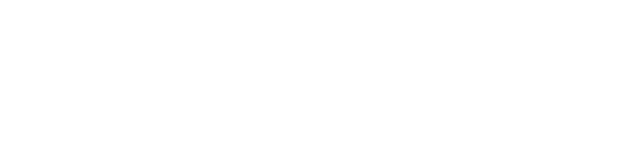
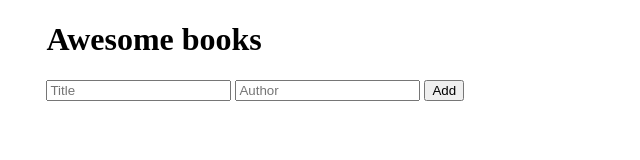
Before and after one commit to mj-e-boc/Awesome-Books, a website: page index.html in a window 1280 px wide. Shown: the whole page, without its empty margins (0-640 px from the left). Drawn offline with Linux system fonts and the light colour scheme.

Commit message:
add workflow, add index.html, styles.css

```diff
--- a/index.html
+++ b/index.html
@@ -3,9 +3,26 @@
 <head>
     <meta charset="UTF-8">
     <meta name="viewport" content="width=device-width, initial-scale=1.0">
-    <title>Document</title>
+    <title>Awesome books
+    </title>
+    <link rel="stylesheet" href="styles.css">
 </head>
 <body>
+    <main>
+        <h1>
+        Awesome books
+        </h1>
+        <div class="books">
 
+        </div>
+        <div class="inputs">
+<input type="text"  id="title" name="title" placeholder="Title">
+        <input type="text"  id="author" name="author" placeholder="Author">
+        <button class="addbook">
+            Add
+        </button>
+        </div>
+    </main>
+<script src="index.js"></script>
 </body>
 </html>
--- /dev/null
+++ b/styles.css
@@ -0,0 +1,8 @@
+body{
+    padding: 0 3%;
+}
+
+/* .inputs{
+    display: flex;
+    flex-direction: column;
+} */
```
Also changed, not shown: index.js (added).
